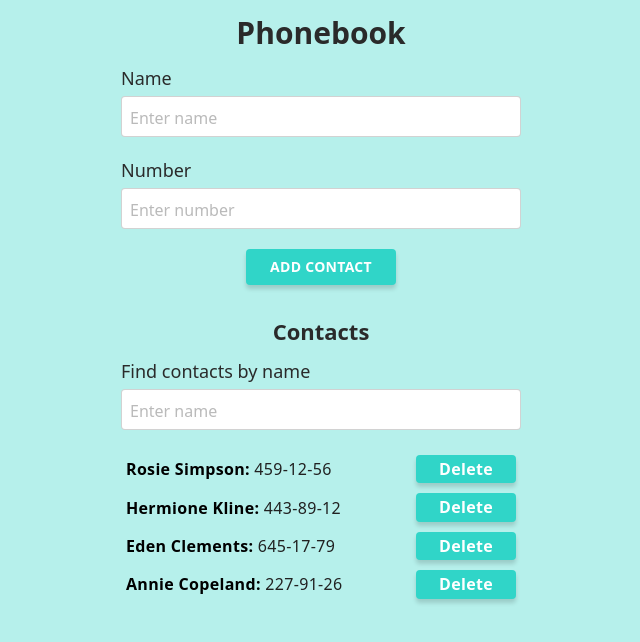
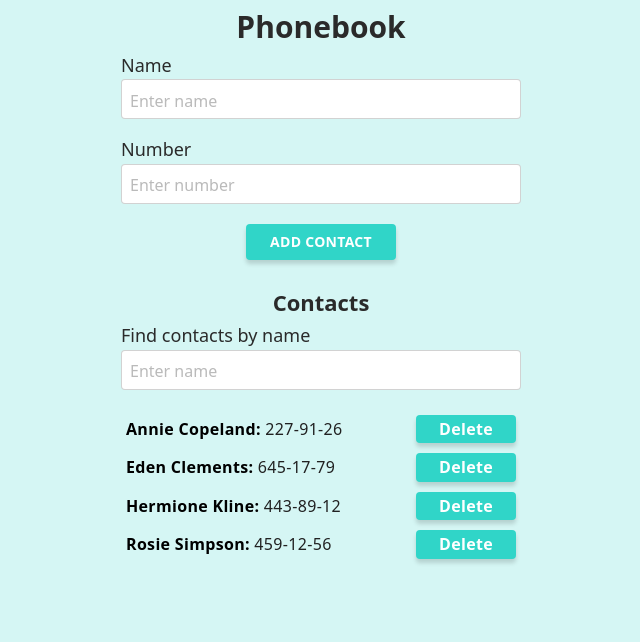
Before and after one commit to Maryna-Skrypnyk/goit-react-hw-02-phonebook, a React (Create React App) app: page / in a window 1280 px wide. Shown: the top 642 px of the page, without its empty margins (319-959 px from the left). Built offline with nearby package versions, Linux system fonts and the light colour scheme.

Commit message:
Adds conditions

```diff
--- a/src/components/App.js
+++ b/src/components/App.js
@@ -29,13 +29,34 @@ class App extends Component {
       number,
     };
 
-    if (!contacts.map(contact => contact.name).includes(contact.name)) {
-      this.setState(({ contacts }) => ({
-        contacts: [contact, ...contacts],
-      }));
-    } else {
-      alert(`${contact.name} is already in contacts`);
+    if (contacts.find(contact => contact.name === name)) {
+      alert(`${name} is already in contacts`);
+      return;
     }
+
+    if (contacts.find(contact => contact.number === number)) {
+      alert(`Number ${number} is already in contacts`);
+      return;
+    }
+
+    if ((!name || name.trim() === '') && (!number || number.trim() === '')) {
+      alert('Fill in the fields "Name" and "Number"');
+      return;
+    }
+
+    if (!name || name.trim() === '') {
+      alert('Field "Name" is empty');
+      return;
+    }
+
+    if (!number || number.trim() === '') {
+      alert('Field "Number" is empty');
+      return;
+    }
+
+    this.setState(({ contacts }) => ({
+      contacts: [contact, ...contacts],
+    }));
   };
 
   changeFilter = e => {
@@ -51,16 +72,35 @@ class App extends Component {
     );
   };
 
+  getVisibleContactsSortByName = () => {
+    const visibleContacts = this.getVisibleContacts();
+
+    const visibleContactsSortByName = visibleContacts.sort((a, b) => {
+      const nameA = a.name.toUpperCase();
+      const nameB = b.name.toUpperCase();
+
+      if (nameA < nameB) {
+        return -1;
+      }
+      if (nameA > nameB) {
+        return 1;
+      }
+      return 0;
+    });
+
+    return visibleContactsSortByName;
+  };
+
   deleteContact = contactId => {
-    this.setState(prevState => ({
-      contacts: prevState.contacts.filter(contact => contact.id !== contactId),
+    this.setState(({ contacts }) => ({
+      contacts: contacts.filter(contact => contact.id !== contactId),
     }));
   };
 
   render() {
     const { filter } = this.state;
 
-    const filteredContacts = this.getVisibleContacts();
+    const filteredContacts = this.getVisibleContactsSortByName();
 
     return (
       <Layout>
--- a/src/components/ContactForm/ContactForm.js
+++ b/src/components/ContactForm/ContactForm.js
@@ -1,4 +1,6 @@
-import React, { Component } from 'react';
+import { Component } from 'react';
+
+import PropTypes from 'prop-types';
 
 import shortid from 'shortid';
 
@@ -10,10 +12,13 @@ const INITIAL_STATE = {
 };
 
 class ContactForm extends Component {
+  static propTypes = {
+    onSubmit: PropTypes.func.isRequired,
+  };
+
   state = { ...INITIAL_STATE };
 
   nameInputId = shortid.generate();
-
   numberInputId = shortid.generate();
 
   handleChange = ({ target }) => {
@@ -21,17 +26,17 @@ class ContactForm extends Component {
     this.setState({ [name]: value });
   };
 
-  //   handleInputChange = e => {
-  //     const { name, value } = e.target;
-  //     this.setState({ [name]: value });
-  //   };
-
   handleSubmit = e => {
     e.preventDefault();
 
-    // const { name, number } = this.state;
+    const { name, number } = this.state;
 
     this.props.onSubmit({ ...this.state });
+
+    if ((!name && number) || (name && !number)) {
+      return;
+    }
+
     this.reset();
   };
 
@@ -55,7 +60,8 @@ class ContactForm extends Component {
             placeholder="Enter name"
             pattern="^[a-zA-Zа-яА-Я]+(([' -][a-zA-Zа-яА-Я ])?[a-zA-Zа-яА-Я]*)*$"
             title="Имя может состоять только из букв, апострофа, тире и пробелов. Например Adrian, Jacob Mercer, Charles de Batz de Castelmore d'Artagnan и т. п."
-            required
+            // required
+            maxlength="40"
             className={styles.Input}
           />
         </label>
@@ -71,7 +77,8 @@ class ContactForm extends Component {
             placeholder="Enter number"
             pattern="\+?\d{1,4}?[-.\s]?\(?\d{1,3}?\)?[-.\s]?\d{1,4}[-.\s]?\d{1,4}[-.\s]?\d{1,9}"
             title="Номер телефона должен состоять цифр и может содержать пробелы, тире, круглые скобки и может начинаться с +"
-            required
+            // required
+            maxlength="18"
             className={styles.Input}
           />
         </label>
--- a/src/components/ContactForm/ContactForm.module.scss
+++ b/src/components/ContactForm/ContactForm.module.scss
@@ -27,6 +27,7 @@
 }
 
 .Input {
+  height: 40px;
   padding: 8px;
   font-size: 18px;
   color: #212121;
--- a/src/components/ContactList/ContactList.js
+++ b/src/components/ContactList/ContactList.js
@@ -19,7 +19,9 @@ const ContactItem = ({ name, number, onDeleteContact }) => (
   </li>
 );
 
-const ContactList = ({ contacts, onDeleteContact }) => (
+const ContactList = ({ contacts, onDeleteContact }) => {
+  if (contacts.length === 0) return null;
+  return (
     <ul className={styles.ContactList}>
       {contacts.map(({ id, name, number }) => (
         <ContactItem
@@ -31,6 +33,7 @@ const ContactList = ({ contacts, onDeleteContact }) => (
       ))}
     </ul>
   );
+};
 
 ContactList.propTypes = {
   contacts: PropTypes.arrayOf(
--- a/src/components/Filter/Filter.module.scss
+++ b/src/components/Filter/Filter.module.scss
@@ -21,6 +21,7 @@
 }
 
 .Input {
+  height: 40px;
   padding: 8px;
   font-size: 18px;
   color: #212121;
--- a/src/index.scss
+++ b/src/index.scss
@@ -1,8 +1,9 @@
 body {
   margin: 0;
-  background-color: rgba(48, 213, 200, 0.35);
+  background-color: rgba(48, 213, 200, 0.2);
+  // background-color: rgba(242, 159, 99, 0.4);
   color: #2a2a2a;
-  line-height: 1.5;
+  // line-height: 1.5;
 }
 
 // img {
```
Lines whose indentation alone changed are shown as unchanged.
